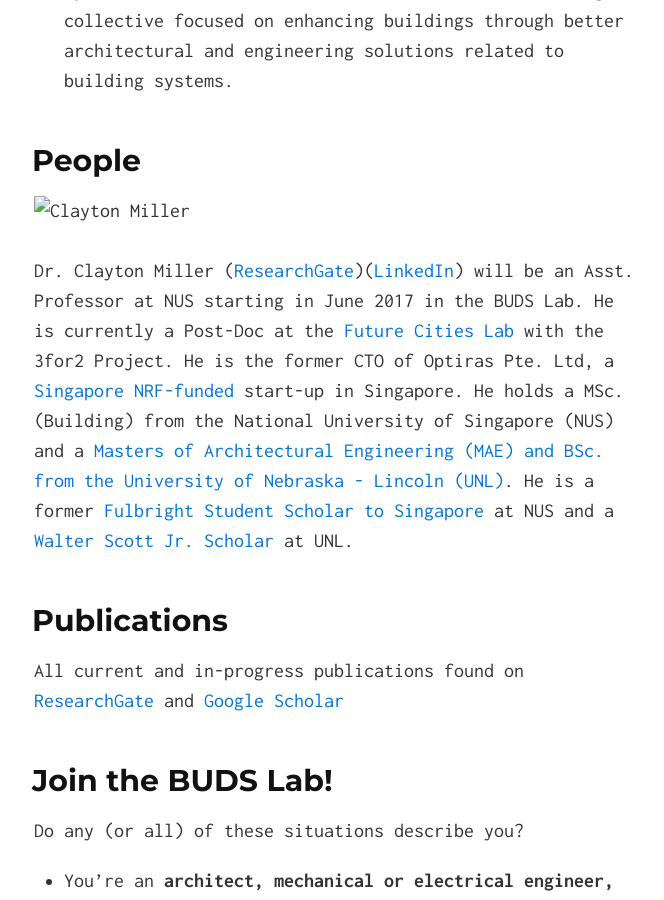
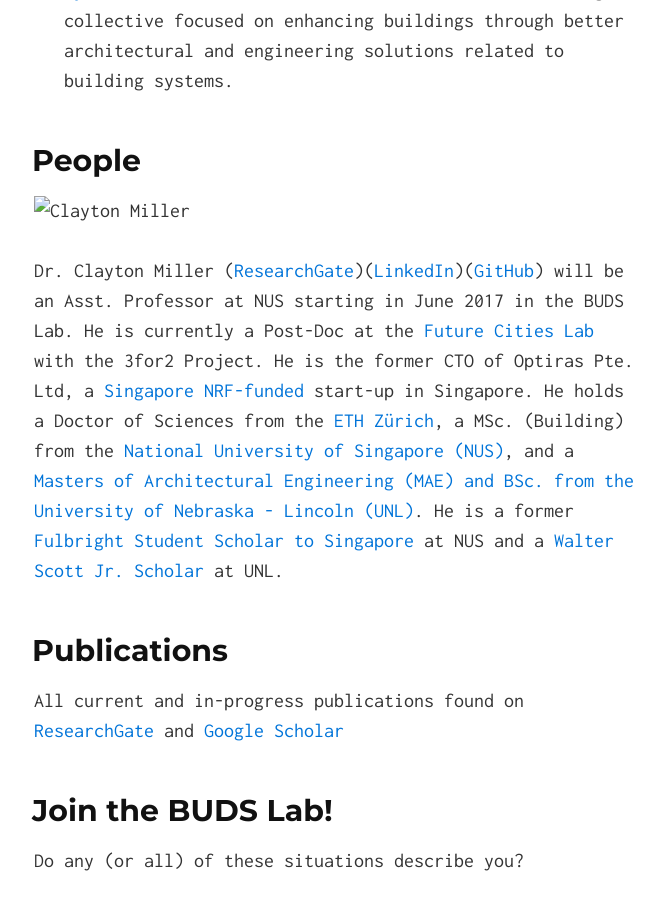
Before and after one commit to buds-lab/buds-lab.github.io, a Jekyll site: the page built from index.md, in a window 1280 px wide and 900 px high, scrolled down 994 px. Shown: the whole window, without its empty margins (306-970 px from the left). Built offline with Jekyll 4.4.1, drawn with Linux system fonts in a browser that asks for light colours.

Commit message:
updated links

```diff
--- a/index.md
+++ b/index.md
@@ -21,7 +21,7 @@ BUDS Lab is in the [Dept. of Building](http://www.bdg.nus.edu.sg/){:target="_bla
 ## People
 ![Clayton Miller](buds-lab.github.io/dr_clayton_miller.png)
 <br>
-Dr. Clayton Miller ([ResearchGate](https://www.researchgate.net/profile/Clayton_Miller2){:target="_blank"})([LinkedIn](https://www.linkedin.com/in/claytonmiller/){:target="_blank"}) will be an Asst. Professor at NUS starting in June 2017 in the BUDS Lab. He is currently a Post-Doc at the [Future Cities Lab](http://www.fcl.ethz.ch/){:target="_blank"} with the 3for2 Project. He is the former CTO of Optiras Pte. Ltd, a [Singapore NRF-funded](https://www.nrf.gov.sg/){:target="_blank"} start-up in Singapore. He holds a MSc. (Building) from the National University of Singapore (NUS) and a [Masters of Architectural Engineering (MAE) and BSc. from the University of Nebraska - Lincoln (UNL)](http://engineering.unl.edu/durhamschool/){:target="_blank"}. He is a former [Fulbright Student Scholar to Singapore](https://fulbrightsg.org/){:target="_blank"} at NUS and a [Walter Scott Jr. Scholar](https://scottscholaralumni.wordpress.com/){:target="_blank"} at UNL.
+Dr. Clayton Miller ([ResearchGate](https://www.researchgate.net/profile/Clayton_Miller2){:target="_blank"})([LinkedIn](https://www.linkedin.com/in/claytonmiller/){:target="_blank"})([GitHub](https://github.com/cmiller8){:target="_blank"}) will be an Asst. Professor at NUS starting in June 2017 in the BUDS Lab. He is currently a Post-Doc at the [Future Cities Lab](http://www.fcl.ethz.ch/){:target="_blank"} with the 3for2 Project. He is the former CTO of Optiras Pte. Ltd, a [Singapore NRF-funded](https://www.nrf.gov.sg/){:target="_blank"} start-up in Singapore. He holds a Doctor of Sciences from the [ETH Z&uuml;rich](https://www.ethz.ch/en.html){:target="_blank"}, a MSc. (Building) from the [National University of Singapore (NUS)](http://www.nus.edu.sg/){:target="_blank"}, and a [Masters of Architectural Engineering (MAE) and BSc. from the University of Nebraska - Lincoln (UNL)](http://engineering.unl.edu/durhamschool/){:target="_blank"}. He is a former [Fulbright Student Scholar to Singapore](https://fulbrightsg.org/){:target="_blank"} at NUS and a [Walter Scott Jr. Scholar](https://scottscholaralumni.wordpress.com/){:target="_blank"} at UNL.
 
 ## Publications
 All current and in-progress publications found on [ResearchGate](https://www.researchgate.net/profile/Clayton_Miller2){:target="_blank"} and [Google Scholar](https://scholar.google.com.sg/citations?user=akL857IAAAAJ&hl=en){:target="_blank"}
```
